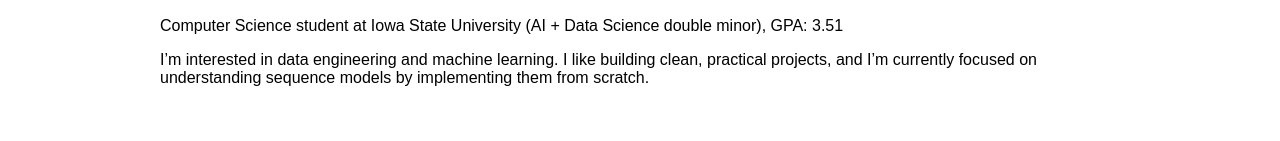
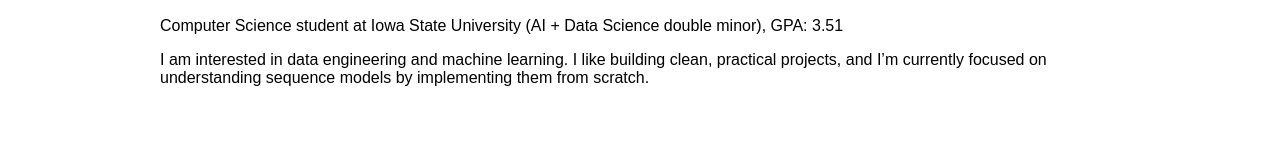
Before and after one commit to VikrantGandotra/personal, a plain HTML site: page index.html in a window 1280 px wide. Shown: the part 265-406 px from the top of the page. Drawn offline with Linux system fonts and the light colour scheme.

Commit message:
Updated index.html 2

```diff
--- a/index.html
+++ b/index.html
@@ -41,7 +41,7 @@
             <p>Computer Science student at Iowa State University (AI + Data Science double minor), GPA: 3.51</p>
 
             <p>
-                I’m interested in data engineering and machine learning. I like building clean, practical projects,
+                I am interested in data engineering and machine learning. I like building clean, practical projects,
                 and I’m currently focused on understanding sequence models by implementing them from scratch.
             </p>
         </div>
```
